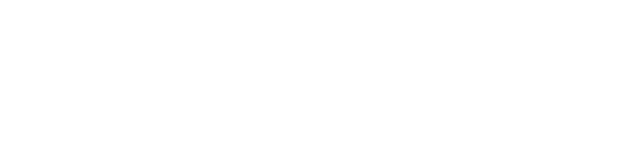
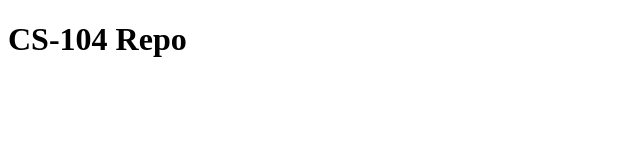
Before and after one commit to nifemiolufowobi/CS-104, a plain HTML site: page index.html in a window 1280 px wide. Shown: the whole page, without its empty margins (0-640 px from the left). Drawn offline with Linux system fonts and the light colour scheme.

Commit message:
Update 2

```diff
--- a/index.html
+++ b/index.html
@@ -1 +1,4 @@
 <!DOCTYPE html>
+<body>
+    <h1>CS-104 Repo</h1>
+</body>
```
